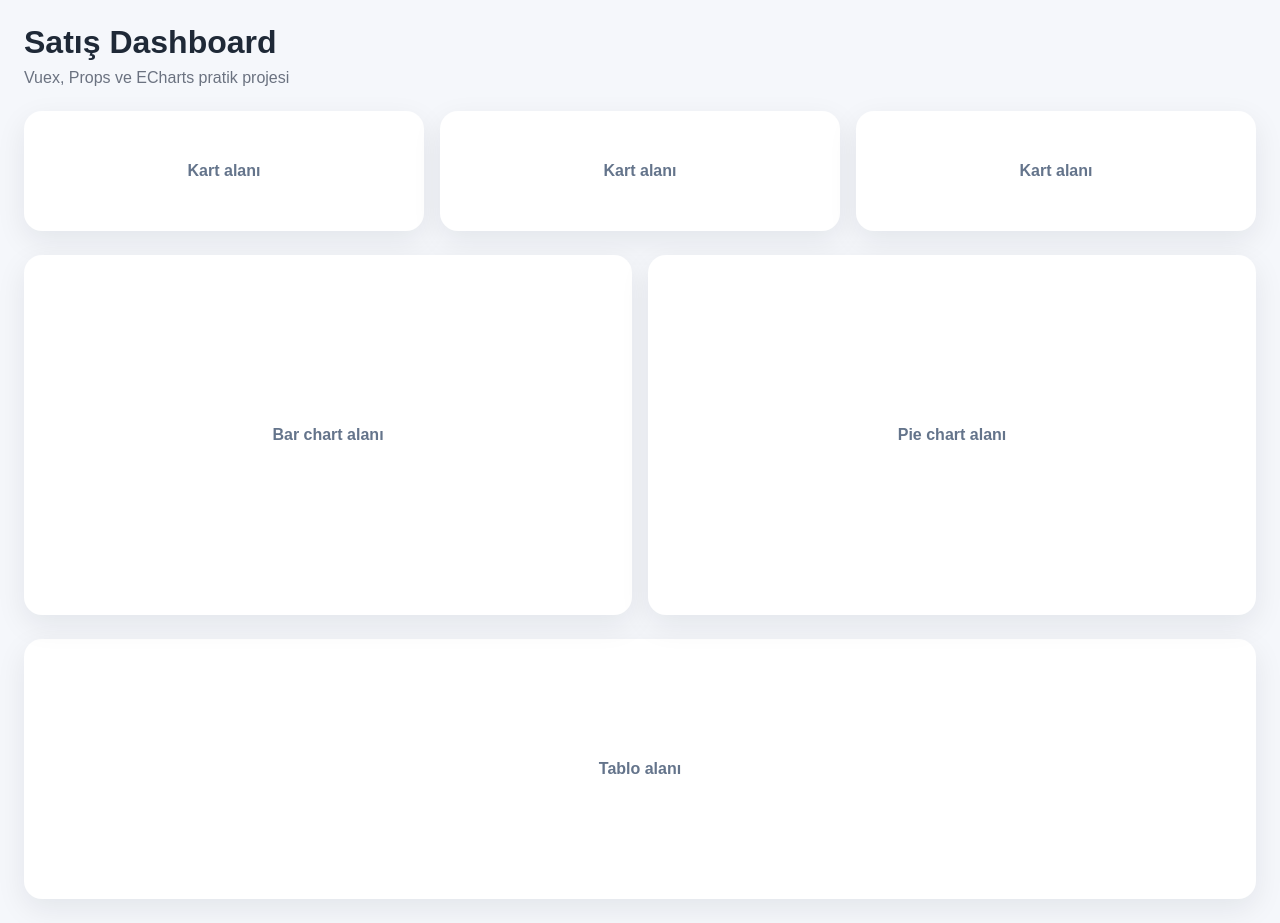
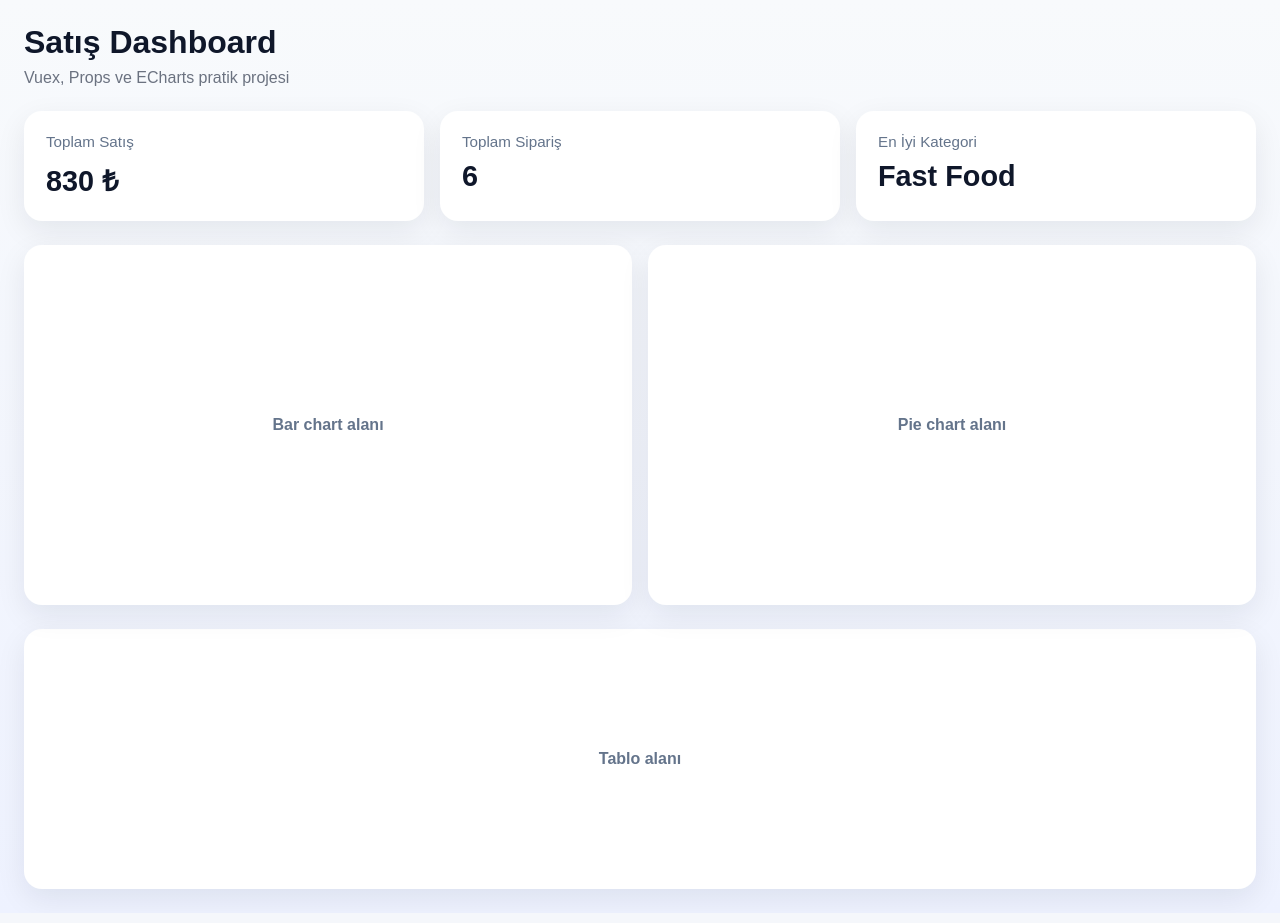
Before and after one commit to ilaydaakabaa/dashboard-git, a Vue app: page / in a window 1280 px wide. Built offline with nearby package versions, Linux system fonts and the light colour scheme.

Commit message:
stats card eklendi

```diff
--- /dev/null
+++ b/src/components/dashboard/StatCard.vue
@@ -0,0 +1,51 @@
+<template>
+  <div class="stat-card">
+    <p class="stat-title">{{ title }}</p>
+    <h3 class="stat-value">{{ value }}</h3>
+  </div>
+</template>
+
+<script setup>
+defineProps({
+  title: {
+    type: String,
+    required: true
+  },
+  value: {
+    type: [String, Number],
+    required: true
+  }
+})
+</script>
+
+<style scoped>
+.stat-card {
+  background: white;
+  border-radius: 18px;
+  padding: 22px;
+  box-shadow: 0 10px 30px rgba(15, 23, 42, 0.08);
+}
+
+.stat-title {
+  color: #64748b;
+  font-size: 0.95rem;
+  margin-bottom: 10px;
+}
+
+.stat-value {
+  font-size: 1.8rem;
+  font-weight: 700;
+  color: #0f172a;
+  word-break: break-word;
+}
+
+@media (max-width: 576px) {
+  .stat-card {
+    padding: 18px;
+  }
+
+  .stat-value {
+    font-size: 1.45rem;
+  }
+}
+</style>
--- a/src/pages/DashboardPage.vue
+++ b/src/pages/DashboardPage.vue
@@ -8,9 +8,9 @@
     </div>
 
     <div class="stats-grid">
-      <div class="placeholder-box">Kart alanı</div>
-      <div class="placeholder-box">Kart alanı</div>
-      <div class="placeholder-box">Kart alanı</div>
+      <StatCard title="Toplam Satış" :value="`${totalSales} ₺`" />
+      <StatCard title="Toplam Sipariş" :value="totalOrders" />
+      <StatCard title="En İyi Kategori" :value="bestCategory" />
     </div>
 
     <div class="charts-grid">
@@ -22,11 +22,23 @@
   </section>
 </template>
 
+<script setup>
+import { computed } from 'vue'
+import { useStore } from 'vuex'
+import StatCard from '@/components/dashboard/StatCard.vue'
+
+const store = useStore()
+
+const totalSales = computed(() => store.getters['sales/totalSales'])
+const totalOrders = computed(() => store.getters['sales/totalOrders'])
+const bestCategory = computed(() => store.getters['sales/bestCategory'])
+</script>
+
 <style scoped>
 .dashboard-page {
   min-height: 100vh;
   padding: 24px;
-  background: #f5f7fb;
+  background: linear-gradient(to bottom, #f8fafc, #eef2ff);
 }
 
 .dashboard-header {
@@ -36,6 +48,7 @@
 .dashboard-header h1 {
   font-size: 2rem;
   margin-bottom: 8px;
+  color: #0f172a;
 }
 
 .dashboard-header p {
@@ -44,14 +57,14 @@
 
 .stats-grid {
   display: grid;
-  grid-template-columns: repeat(3, 1fr);
+  grid-template-columns: repeat(3, minmax(0, 1fr));
   gap: 16px;
   margin-bottom: 24px;
 }
 
 .charts-grid {
   display: grid;
-  grid-template-columns: 1fr 1fr;
+  grid-template-columns: repeat(2, minmax(0, 1fr));
   gap: 16px;
   margin-bottom: 24px;
 }
@@ -79,7 +92,7 @@
 
 @media (max-width: 992px) {
   .stats-grid {
-    grid-template-columns: 1fr 1fr;
+    grid-template-columns: repeat(2, minmax(0, 1fr));
   }
 
   .charts-grid {
```
